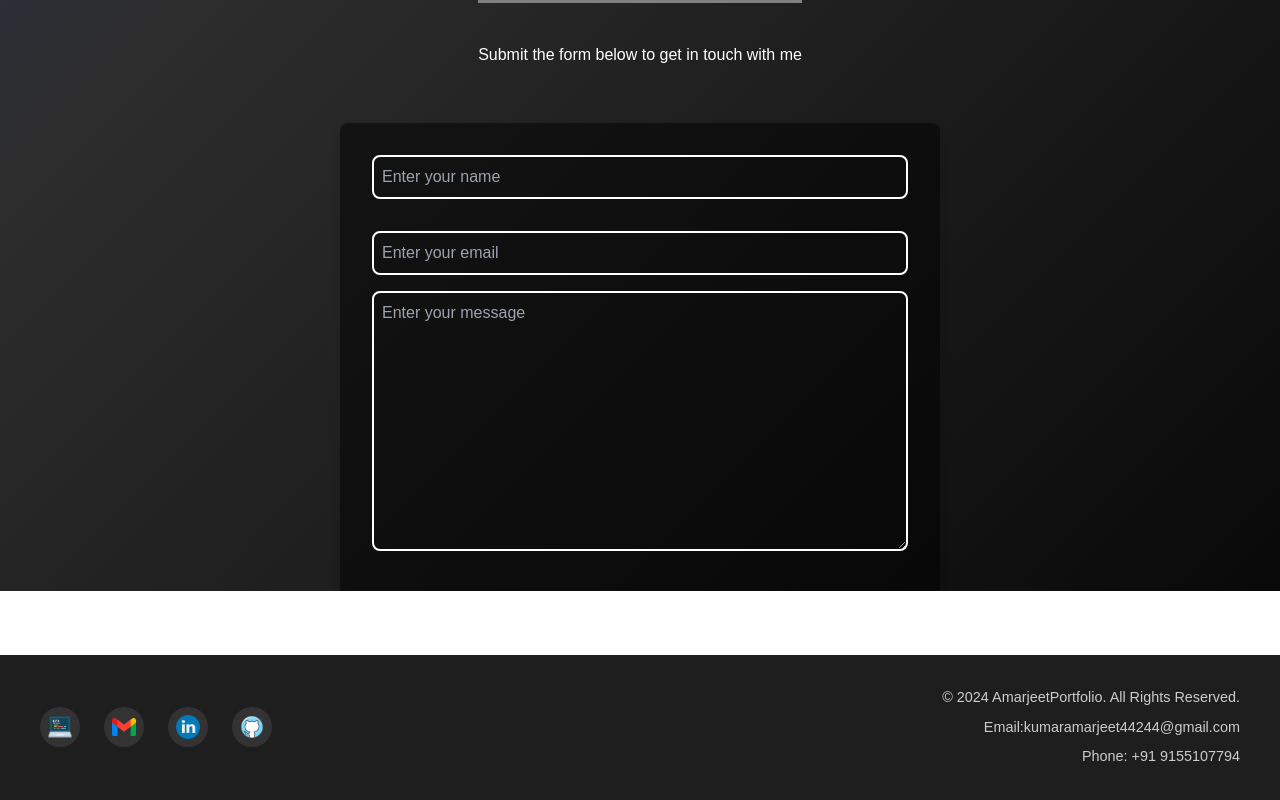
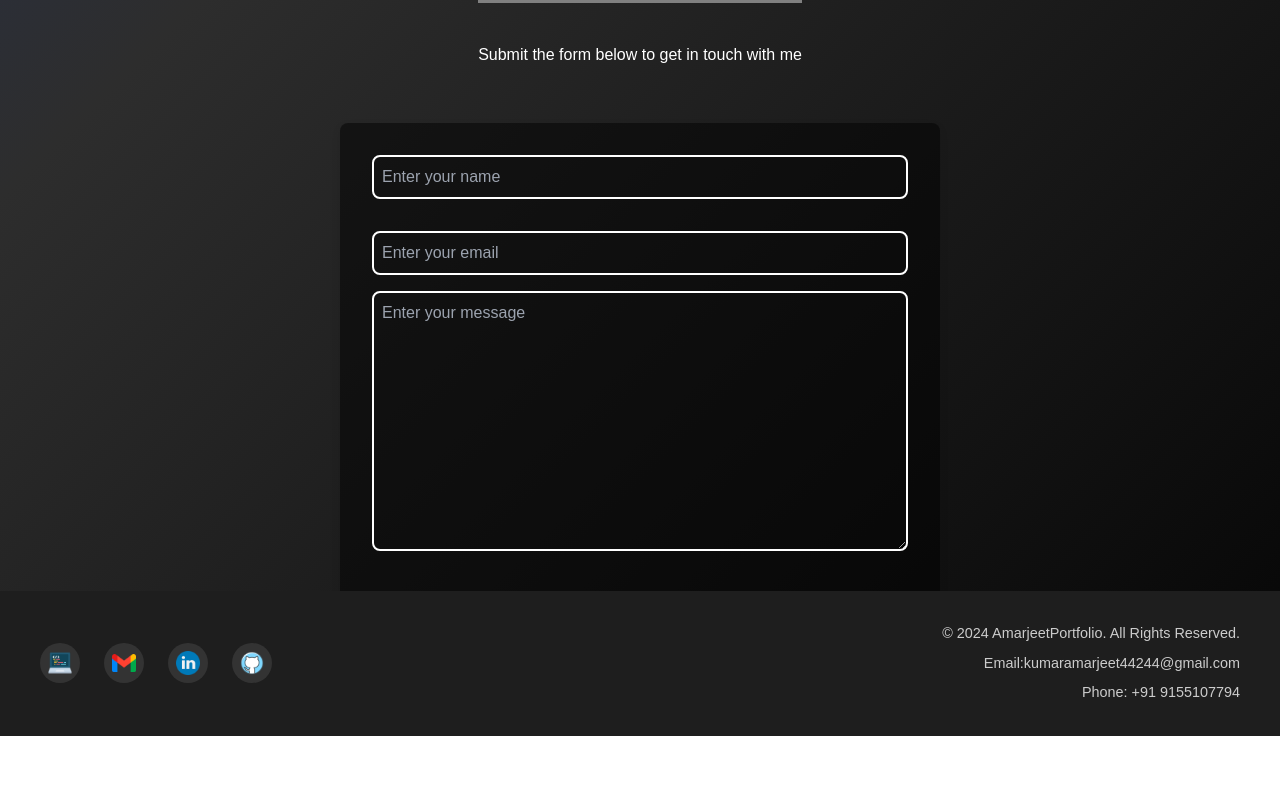
Before and after one commit to Amarjeet113/React-Portfolio, a React (Create React App) app: page / in a window 1280 px wide. Shown: the part 4951-5751 px from the top of the page. After the commit the page ends 5687 px from the top, so only its background shows below. Built offline with nearby package versions, Linux system fonts and the light colour scheme.

Commit message:
Update Footer.module.css

```diff
--- a/src/components/Footer.module.css
+++ b/src/components/Footer.module.css
@@ -6,7 +6,7 @@
   justify-content: center;
   align-items: center;
   width: 100%;
-  margin-top:5%;
+
 }
 
 .footerContent {
```
